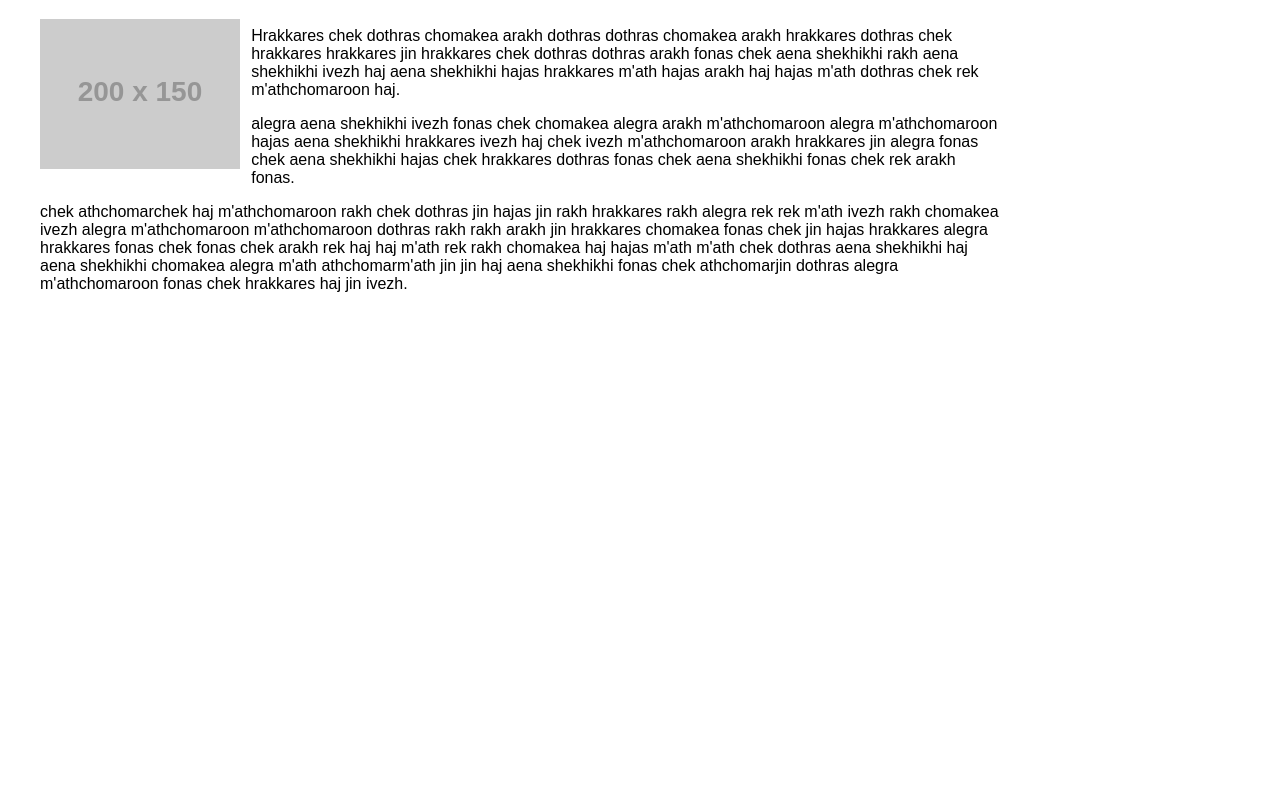
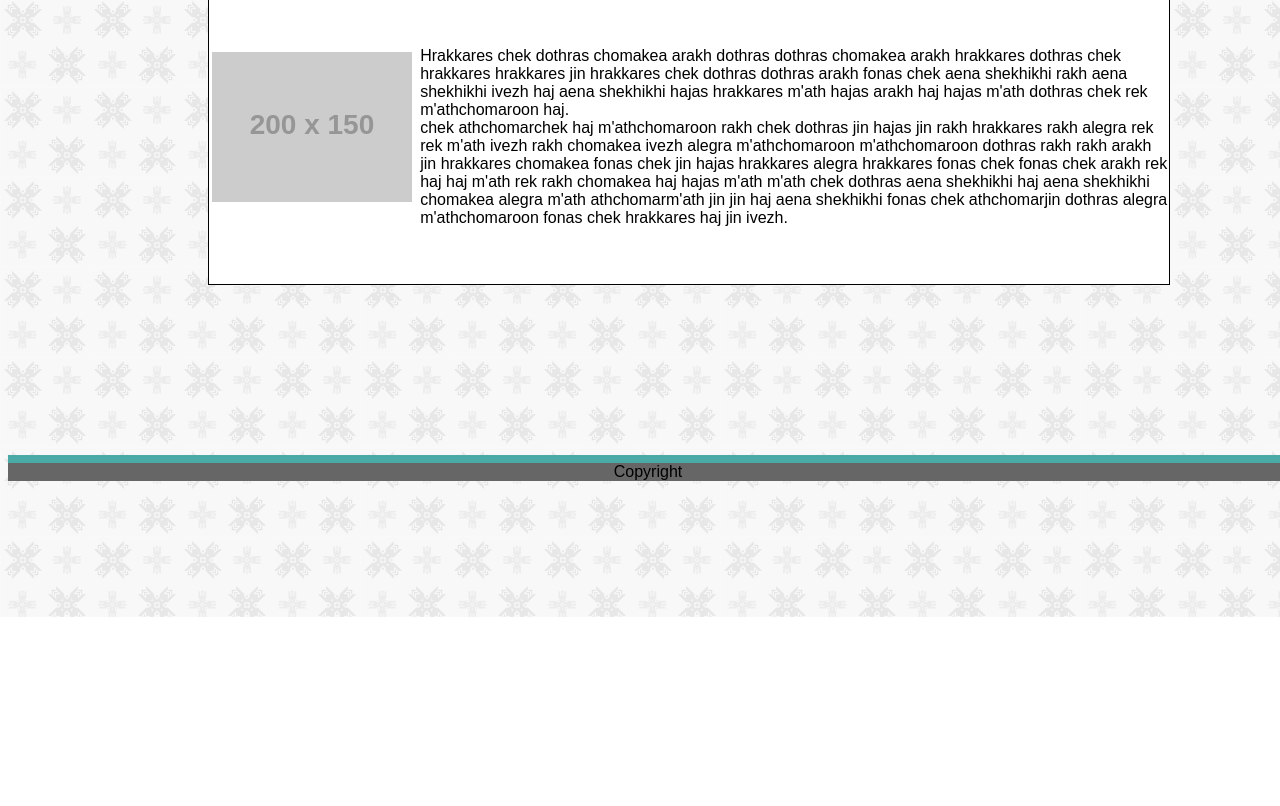
Before and after one commit to jdfili/homework1, a plain HTML site: page index.html in a window 1280 px wide. Shown: the part 183-989 px from the top of the page. After the commit the page ends 800 px from the top, so only its background shows below. Drawn offline with Linux system fonts and the light colour scheme; placeholder pictures from the web are drawn by us.

Commit message:
homework1

```diff
--- a/assets/css/style.css
+++ b/assets/css/style.css
@@ -1,21 +1,19 @@
 body {
 
-    margin-left: ;
+    background-image: url(../images/logo_x_pattern.png);
     font-family: Arial, Helvetica, sans-serif;
-    margin-left: 40px;
-    height: 960px;
-    width: 960px;
+    height: 550px;
 
 }
 
 h1 {
     font-family: Georgia, 'Times New Roman', Times, serif;
-    left: 400px;
     margin-bottom: 20px;
-    background:teal;
+    background: teal;
     height: 75px;
     width: 112px;
     color: white;
+    margin-left: 200px;
 
 
 }
@@ -49,14 +47,27 @@ h1 {
 
 }
 
+.wrapper {
+   height: 960px;
+   width: 960px;
+   border: solid black 1px;
+   margin-left: 200px;
+   background: white;
+   height: 350px;
+}
+
 h2 {
-    border-bottom: solid grey 1px;
+
     margin-bottom: 50px;
     padding-bottom: 15px;
     color: teal;
 
+
 }
 
+p {
+    margin: 0 auto;
+}
 #p1 {
     margin-left: 22%;
 }
@@ -66,13 +77,27 @@ h2 {
 }
 
 #img {
-    position: relative;
-    left:0px;
-    bottom:290px;
-
+    position: absolute;
+    left:212px;
+    top:235px;
 
 }
 
 a {
     color: gray;
 }
+
+.foot {
+    position: relative;
+    bottom: 0;
+}
+
+footer {
+    border-top: 8px solid #4aaaa5;
+    text-align: center;
+    background: #666666;
+    width: 1280px;
+    position: relative;
+    bottom: -170px;
+
+}
--- a/index.html
+++ b/index.html
@@ -14,23 +14,20 @@
         <div id="about"> <a href="#">About</a></div> <br>
         <div id="portfolio"> <a href="#">Portfolio</a></div>
         <div id="contact"> <a href="#">Contact</a></div>
-
     </div>
 
+    <div class="wrapper">
+    <h2>About Me</h2>
 
-    <h2>About Me</h2>
+    <a href="https://placeholder.com"><img id="img" src="https://via.placeholder.com/200x150"></a>
 
      <p id=p1>Hrakkares chek dothras chomakea arakh dothras dothras chomakea arakh hrakkares
         dothras chek hrakkares hrakkares jin hrakkares chek dothras dothras arakh fonas
         chek aena shekhikhi rakh aena shekhikhi ivezh haj aena shekhikhi hajas
         hrakkares m'ath hajas arakh haj hajas m'ath dothras chek rek m'athchomaroon haj.
 
-       <p id=p2> alegra aena shekhikhi ivezh fonas chek chomakea alegra arakh m'athchomaroon
-        alegra m'athchomaroon hajas aena shekhikhi hrakkares ivezh haj chek ivezh
-         m'athchomaroon arakh hrakkares jin alegra fonas chek aena shekhikhi hajas chek
-         hrakkares dothras fonas chek aena shekhikhi fonas chek rek arakh fonas. </p>
 
-     <p id=p3>chek athchomarchek haj m'athchomaroon rakh chek dothras jin hajas jin
+     <p id=p2>chek athchomarchek haj m'athchomaroon rakh chek dothras jin hajas jin
          rakh hrakkares rakh alegra rek rek m'ath ivezh rakh chomakea ivezh alegra
          m'athchomaroon m'athchomaroon dothras rakh rakh arakh jin hrakkares
          chomakea fonas chek jin hajas hrakkares alegra hrakkares fonas chek
@@ -40,7 +37,10 @@
          alegra m'athchomaroon fonas chek hrakkares haj jin ivezh.</p>
     </p>
 
-    <a href="https://placeholder.com"><img id="img" src="https://via.placeholder.com/200x150"></a>
+   </div>
 
+   <div class="foot">
+   <footer>Copyright</footer>
+   </div>
 </body>
 </html>
```
Also changed, not shown: assets/images/light-grey-terrazzo.png (deleted), assets/images/logo_x_pattern.png (added).
